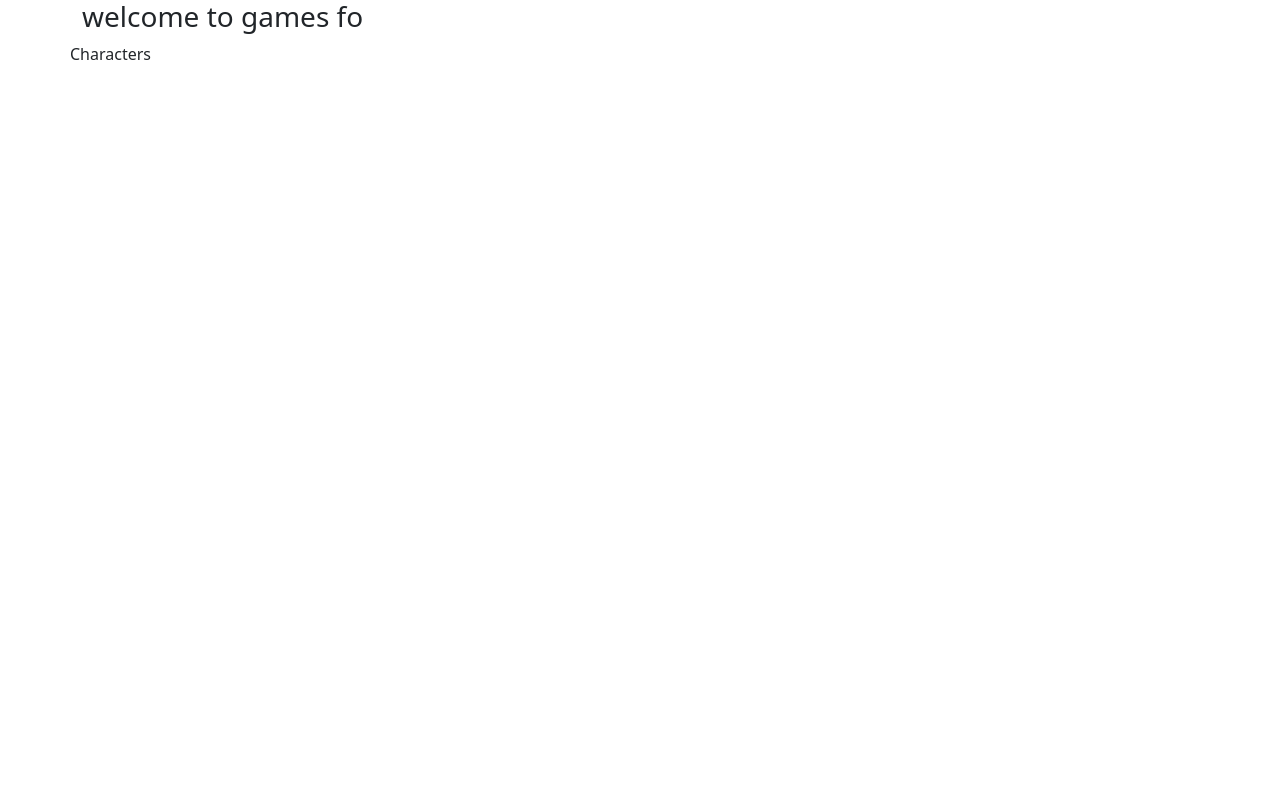
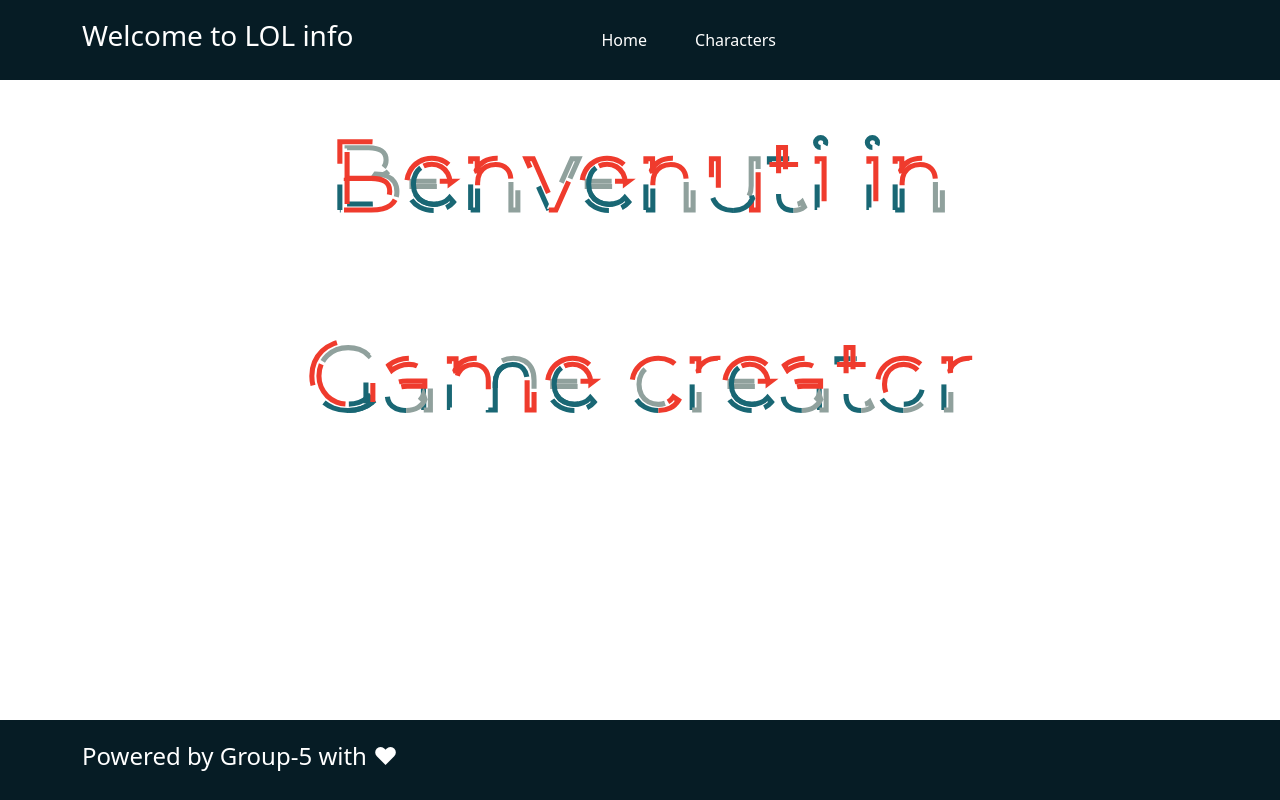
Before and after one commit to emanuelerm/games-fo, a Vue app: page / in a window 1280 px wide. Built offline with nearby package versions, Linux system fonts and the light colour scheme.

Commit message:
Chris e Ema hanno lavorato a questo progetto

```diff
--- /dev/null
+++ b/components/AppFooter.vue
@@ -0,0 +1,28 @@
+<template>
+    <footer>
+        <div class="container H d-flex align-items-center">
+            <h4>Powered by Group-5 with &hearts;</h4>
+        </div>
+    </footer>
+</template>
+
+<script>
+    export default {
+        name: 'AppFooter'
+    }
+</script>
+
+<style lang="scss" scoped>
+    footer{
+        width: 100%;
+        background-color: #061c25;
+        height: 80px;
+        color: white;
+        position: fixed;
+        bottom: 0;
+    }
+
+    .H{
+        height: 100%;
+    }
+</style>
--- /dev/null
+++ b/components/AppHeader.vue
@@ -0,0 +1,56 @@
+<template>
+    <header>
+        <nav class="d-flex align-items-center container">
+            <h3 class="pe-200">{{ title }}</h3>
+            <router-link v-for="link in links"
+            :to="{ name: link.routeName }"
+            class="nav-link ps-5"
+            active-class="active">
+            {{ link.label }}
+            </router-link>
+        </nav>
+    </header>
+</template>
+
+<script>
+    export default {
+        name: 'AppHeader',
+        data() {
+            return {
+            title: "Welcome to LOL info",
+            links: [
+            {
+                label: 'Home',
+                routeName: 'home'
+            },
+            {
+                label: "Characters",
+                routeName: "characters",
+            },
+        ]
+            };
+        },
+    }
+</script>
+
+<style lang="scss" scoped>
+    .pe-200{
+        padding-right: 200px;
+    }
+
+    nav{
+        height: 80px;
+        color: white;
+    }
+
+    header{
+        width: 100%;
+        background-color: #061c25;
+        position: fixed;
+        top: 0;
+    }
+
+    .nav-link:hover{
+            color: aqua;
+    }
+</style>
--- a/src/pages/LandingPage.vue
+++ b/src/pages/LandingPage.vue
@@ -1,31 +1,181 @@
 <template>
-  <div class="container">
-    <div class="row">
-      <h3>{{ title }}</h3>
-      <router-link
-        :to="{ name: link.routeName }"
-        class="nav-link"
-        active-class="active"
-      >
-        {{ link.label }}
-      </router-link>
+  <AppHeader/>
+  <main>
+      <div class="my-container">
+      <svg class="my-svg" viewBox="0 0 1260 100">
+        <symbol id="s-text">
+          <text text-anchor="middle" x="50%" y="80%">
+            Benvenuti in
+          </text>
+        </symbol>
+
+        <g class="g-ants">
+          <use xlink:href="#s-text" class="text-copy"></use>
+          <use xlink:href="#s-text" class="text-copy"></use>
+          <use xlink:href="#s-text" class="text-copy"></use>
+          <use xlink:href="#s-text" class="text-copy"></use>
+          <use xlink:href="#s-text" class="text-copy"></use>
+          <use xlink:href="#s-text" class="text-copy"></use>
+        </g>
+      </svg>
+
+      <svg class="my-svg2" viewBox="0 0 1260 100">
+        <symbol id="s-text2">
+          <text text-anchor="middle" x="50%" y="80%">
+            Game creator
+          </text>
+        </symbol>
+
+        <g class="g-ants2">
+          <use xlink:href="#s-text2" class="text-copy2"></use>
+          <use xlink:href="#s-text2" class="text-copy2"></use>
+          <use xlink:href="#s-text2" class="text-copy2"></use>
+          <use xlink:href="#s-text2" class="text-copy2"></use>
+          <use xlink:href="#s-text2" class="text-copy2"></use>
+          <use xlink:href="#s-text2" class="text-copy2"></use>
+        </g>
+      </svg>
     </div>
-  </div>
+  </main>
+
+  <AppFooter/>
 </template>
 
 <script>
+import AppHeader from '../../components/AppHeader.vue';
+import AppFooter from '../../components/AppFooter.vue';
 export default {
   name: "LandingPage",
-  data() {
-    return {
-      title: "welcome to games fo",
-      link: {
-        label: "Characters",
-        routeName: "characters",
-      },
-    };
-  },
+  components: {
+    AppHeader, AppFooter
+  }
+
 };
 </script>
 
-<style lang="scss" scoped></style>
+<style lang="scss" scoped>
+  @import url(https://fonts.googleapis.com/css?family=Montserrat);
+
+  main{
+    margin-top: 80px;
+  }
+
+.my-continer{
+	display: flex;
+	height: 100%;
+	width: 100%;
+	align-items:center ;
+}
+
+.my-svg{
+	display: block;
+	font:6rem "Montserrat";
+	width: 100%;
+	height: 200px;
+	margin: 0;
+}
+
+.text-copy{
+	fill: none;
+	stroke: white;
+	stroke-dasharray: 6% 29%;
+	stroke-width: 5px;
+	stroke-dashoffset: 0%;
+	animation: stroke-offset 5.5s infinite linear;
+}
+
+.text-copy:nth-child(1){
+	stroke: #196774;
+	animation-delay: -1;
+}
+
+.text-copy:nth-child(2){
+	stroke: #ffffff;
+	animation-delay: -2s;
+}
+
+.text-copy:nth-child(3){
+	stroke: #90a19d;
+	animation-delay: -3s;
+}
+
+.text-copy:nth-child(4){
+	stroke: #ef3b2d;
+	animation-delay: -4s;
+}
+
+.text-copy:nth-child(5){
+	stroke: #196774;
+	animation-delay: -5s;
+}
+
+.text-copy:nth-child(6){
+	stroke: #ef3b2d;
+	animation-delay: -6.8s;
+}
+@keyframes stroke-offset{
+	100% {stroke-dashoffset: -35%;};
+}
+
+//dashboard
+ul{
+	list-style-type: none;
+}
+
+.my-continer2{
+	display: flex;
+	height: 100%;
+	width: 100%;
+	align-items:center ;
+}
+
+.my-svg2{
+	display: block;
+	font:6rem "Montserrat";
+	width: 100%;
+	height: 200px;
+	margin: 0;
+}
+
+.text-copy2{
+	fill: none;
+	stroke: white;
+	stroke-dasharray: 6% 29%;
+	stroke-width: 5px;
+	stroke-dashoffset: 0%;
+	animation: stroke-offset 5.5s infinite linear;
+}
+
+.text-copy2:nth-child(1){
+	stroke: #196774;
+	animation-delay: -1;
+}
+
+.text-copy2:nth-child(2){
+	stroke: #ffffff;
+	animation-delay: -2s;
+}
+
+.text-copy2:nth-child(3){
+	stroke: #90a19d;
+	animation-delay: -3s;
+}
+
+.text-copy2:nth-child(4){
+	stroke: #ef3b2d;
+	animation-delay: -4s;
+}
+
+.text-copy2:nth-child(5){
+	stroke: #196774;
+	animation-delay: -5s;
+}
+
+.text-copy2:nth-child(6){
+	stroke: #ef3b2d;
+	animation-delay: -6.8s;
+}
+@keyframes stroke-offset{
+	100% {stroke-dashoffset: -35%;};
+}
+</style>
--- a/src/pages/charactersPage.vue
+++ b/src/pages/charactersPage.vue
@@ -1,11 +1,17 @@
 <template>
-  <div></div>
+  <AppHeader/>
+  <AppFooter/>
 </template>
 
 <script>
 import axios from "axios";
+import AppHeader from '../../components/AppHeader.vue';
+import AppFooter from '../../components/AppFooter.vue';
 export default {
   name: "charactersPage",
+  components: {
+    AppHeader, AppFooter
+  },
   data() {
     return {
       characters: [],
```
